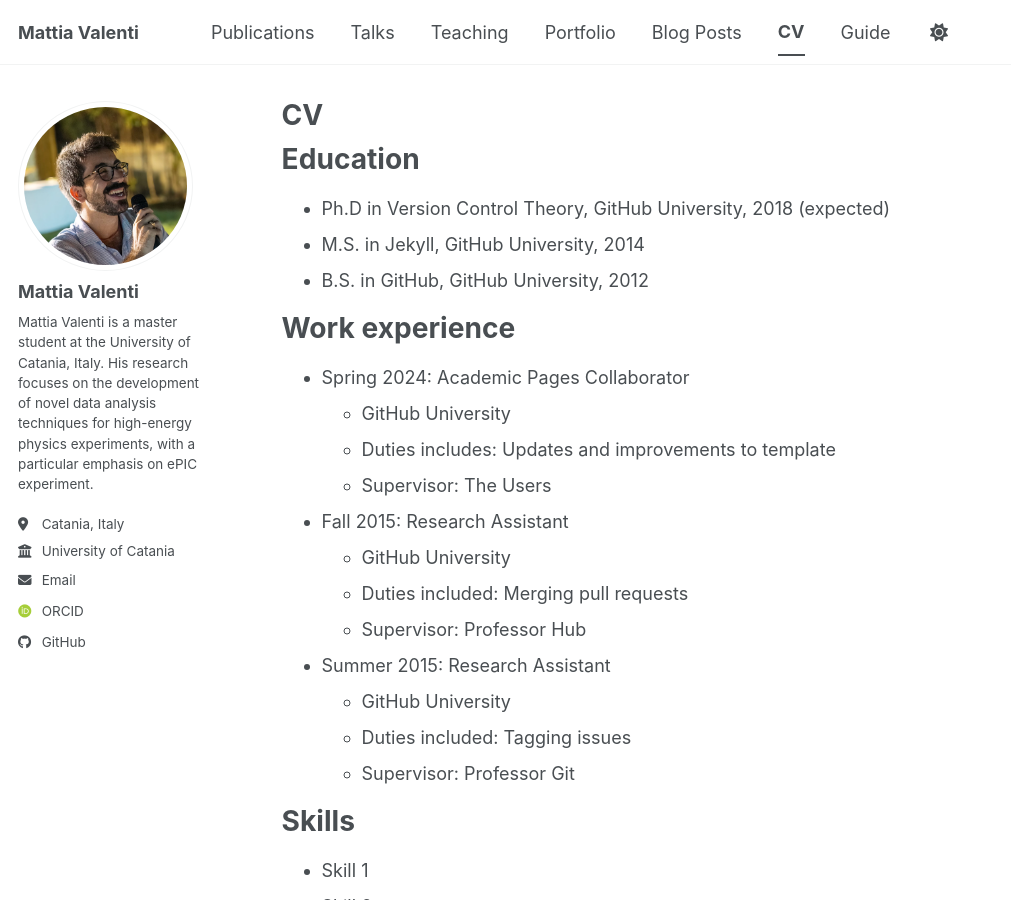
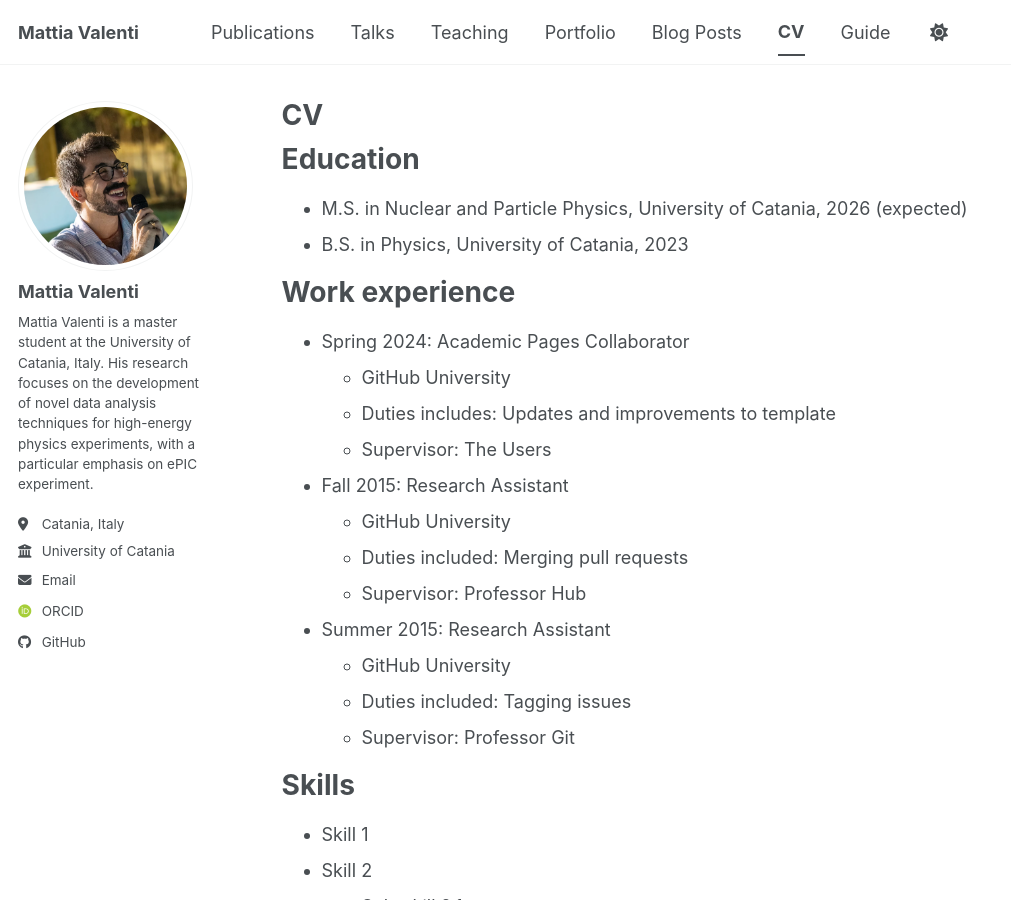
Before and after one commit to Commustache/commustache.github.io, a Jekyll site: the page built from _pages/cv.md, in a window 1280 px wide and 900 px high. Shown: the whole window, without its empty margins (0-1011 px from the left). Built offline with Jekyll 4.4.1, drawn with Linux system fonts in a browser that asks for light colours; some web fonts are replaced; a script bundle is joined from its source files by our own code; library files that are not in the unit come from our copies.

Commit message:
change cv

```diff
--- a/_pages/cv.md
+++ b/_pages/cv.md
@@ -11,9 +11,8 @@
 
 Education
 ======
-* Ph.D in Version Control Theory, GitHub University, 2018 (expected)
-* M.S. in Jekyll, GitHub University, 2014
-* B.S. in GitHub, GitHub University, 2012
+* M.S. in Nuclear and Particle Physics, University of Catania, 2026 (expected)
+* B.S. in Physics, University of Catania, 2023
 
 Work experience
 ======
```
